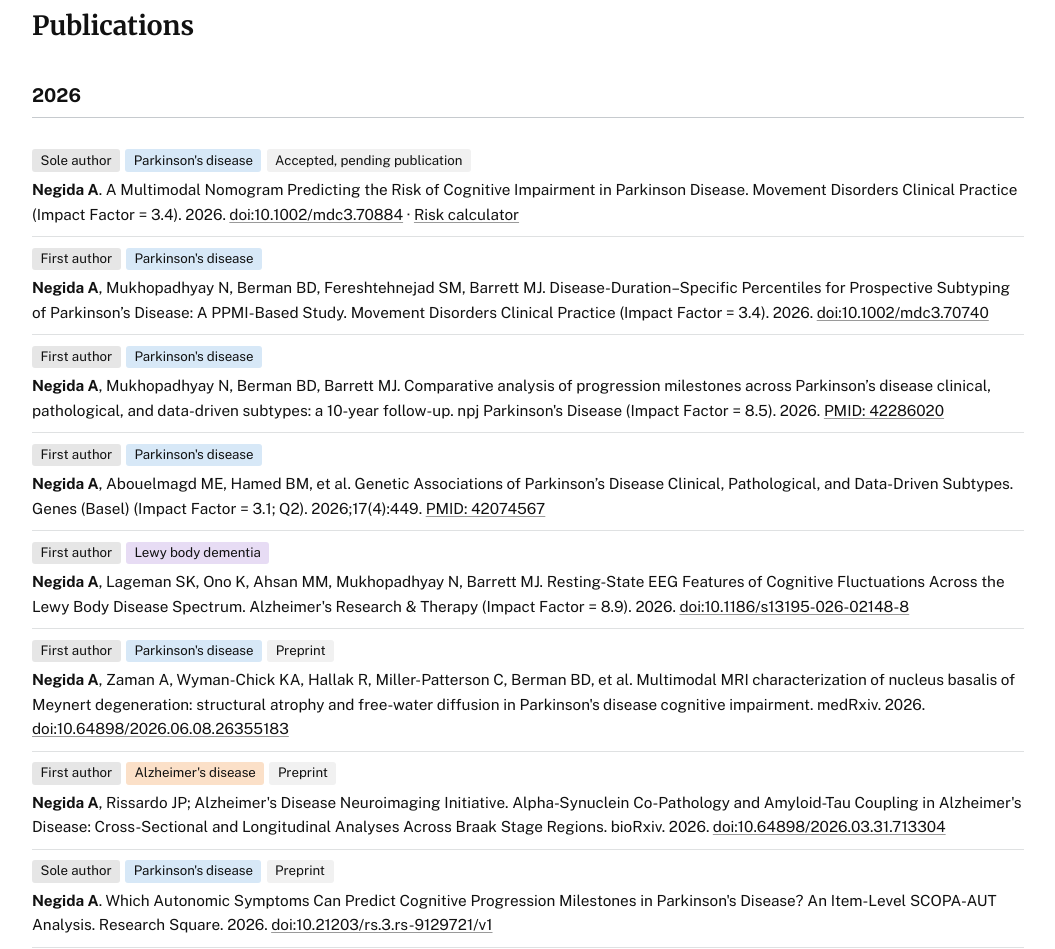
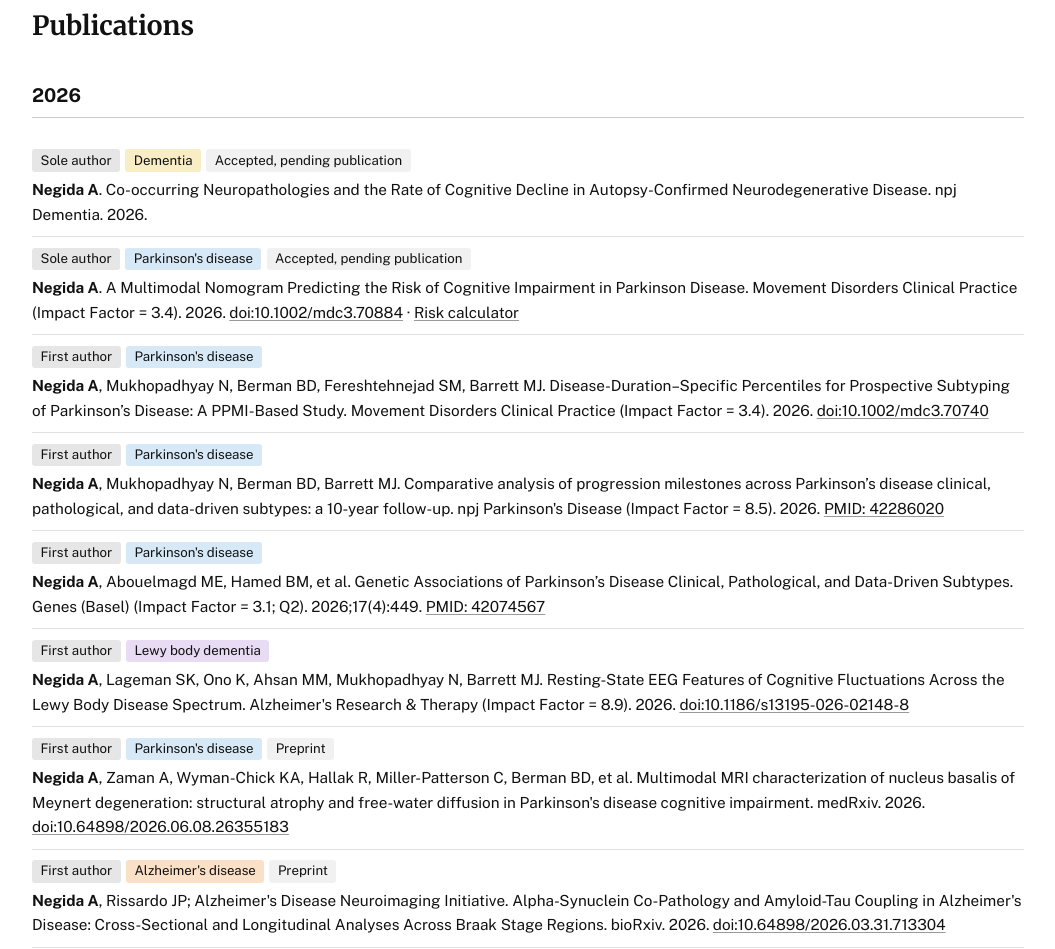
Before and after one commit to Negidamd/Negidamd.github.io, a plain HTML site: page index.html in a window 1280 px wide. Shown: the part 5964-6913 px from the top of the page, without its empty margins (222-1277 px from the left). Drawn offline with Linux system fonts and the light colour scheme.

Commit message:
Publications: add npj Dementia paper (accepted, pending publication)

```diff
--- a/index.html
+++ b/index.html
@@ -1361,6 +1361,10 @@
             <h3 class="subsection-title pub-year">2026</h3>
             <div class="pub-list">
                 <div class="pub-entry">
+                    <div class="pub-tags"><span class="ptag t-role">Sole author</span><span class="ptag t-dem">Dementia</span><span class="ptag t-note">Accepted, pending publication</span></div>
+                    <p class="pub-cite"><strong class="me">Negida A</strong>. Co-occurring Neuropathologies and the Rate of Cognitive Decline in Autopsy-Confirmed Neurodegenerative Disease. npj Dementia. 2026.</p>
+                </div>
+                <div class="pub-entry">
                     <div class="pub-tags"><span class="ptag t-role">Sole author</span><span class="ptag t-pd">Parkinson's disease</span><span class="ptag t-note">Accepted, pending publication</span></div>
                     <p class="pub-cite"><strong class="me">Negida A</strong>. A Multimodal Nomogram Predicting the Risk of Cognitive Impairment in Parkinson Disease. Movement Disorders Clinical Practice (Impact Factor = 3.4). 2026. <a href="https://doi.org/10.1002/mdc3.70884" target="_blank" rel="noopener">doi:10.1002/mdc3.70884</a> · <a href="https://negidamd.github.io/pd-cognition-calculator/" target="_blank" rel="noopener">Risk calculator</a></p>
                 </div>
```
